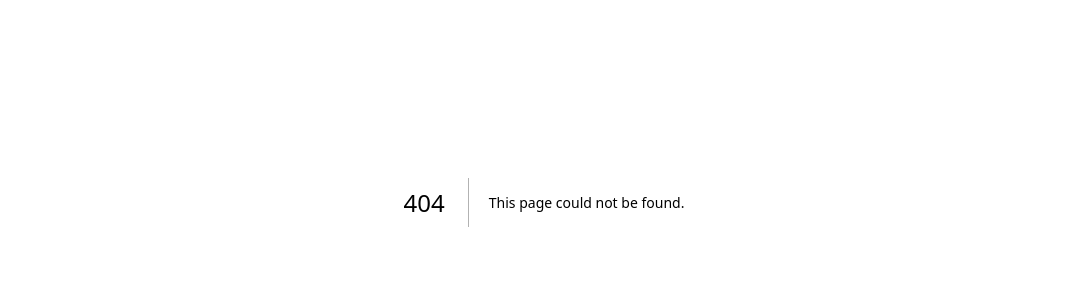
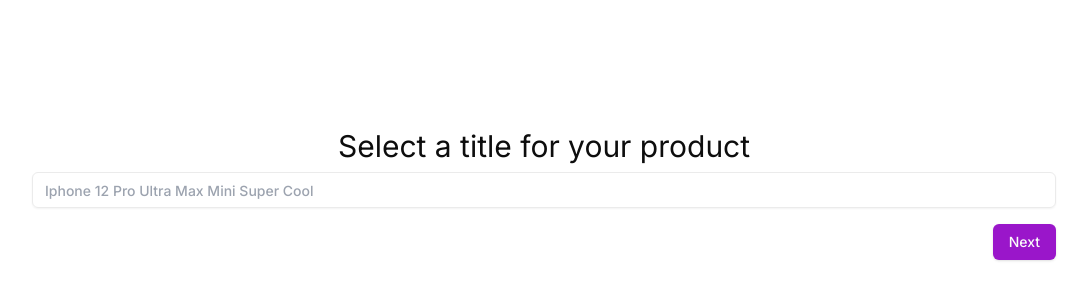
Before and after one commit to nur-zaman/teebay, a Next.js app: page /create-product in a window 1280 px wide. Before the commit this address had no page. Shown: the part 198-498 px from the top of the page, without its empty margins (96-1183 px from the left). Built offline with nearby package versions, Linux system fonts and the light colour scheme.

Commit message:
feat: product creation form setup

```diff
--- /dev/null
+++ b/app/(dashboard)/create-product/layout.tsx
@@ -0,0 +1,15 @@
+import { Button } from '@/components/ui/button';
+import type { ReactNode } from 'react';
+
+type LayoutProps = {
+    children: ReactNode;
+};
+
+export default function Layout({ children }: LayoutProps) {
+
+    return (
+        <section className=' flex max-w-screen justify-center  items-center flex-col h-screen overflow-hidden'>
+            {children}
+        </section>
+    );
+}
--- /dev/null
+++ b/app/(dashboard)/create-product/page.tsx
@@ -0,0 +1,9 @@
+import ProductTitle from "@/components/productCreationForm/ProductTitle";
+import { Button } from "@/components/ui/button";
+import { Input } from "@/components/ui/input";
+
+export default function CreateProductPage() {
+  return (
+<><ProductTitle/></>
+  );
+}
--- a/components/ProductCard.tsx
+++ b/components/ProductCard.tsx
@@ -25,7 +25,7 @@
         <Link href="#" className="text-blue-500 hover:text-blue-700">More Details
         </Link>
       )}
-      <div className=" flex mt-2 text-xs text-gray-500 gap-x-14">
+      <div className=" flex justify-between w-full mt-2 text-xs text-gray-500 gap-x-14">
         <span>Date posted: {date}</span>
         <span className="">{views} views</span>
       </div>
--- /dev/null
+++ b/components/productCreationForm/Container.tsx
@@ -0,0 +1,52 @@
+
+import React from "react";
+import useStore from "@/store/useStore";
+import NavigationButtons from "./NavigationButtons";
+import { cn } from "@/lib/utils";
+
+type TContainer = {
+  children: React.ReactNode;
+  className?: string;
+  onNext: () => void;
+  onPreviousStep?: () => void;
+};
+
+export default function Container({
+  children,
+  className,
+  onNext,
+  onPreviousStep,
+}: TContainer) {
+  const { step, isSubmitted } = useStore((state) => state);
+  return (
+    <>
+      <section
+        className={cn(
+          "w-[80vw] flex flex-col gap-8",
+          className
+        )}
+      >
+        <div className="w-full relative">
+          {children}
+          {!isSubmitted && (
+            <NavigationButtons
+              className="hidden lg:inline-flex lg:bottom-0 lg:left-0 lg:right-0"
+              onHandleNextStep={onNext}
+              onHandlePreviousStep={onPreviousStep}
+            />
+          )}
+        </div>
+      </section>
+      {!isSubmitted && (
+        <NavigationButtons
+          className={cn(
+            "inline-flex lg:hidden bottom-0 left-0 right-0",
+            { "-bottom-32": step === 2 }
+          )}
+          onHandleNextStep={onNext}
+          onHandlePreviousStep={onPreviousStep}
+        />
+      )}
+    </>
+  );
+}
--- /dev/null
+++ b/components/productCreationForm/NavigationButtons.tsx
@@ -0,0 +1,52 @@
+"use client";
+
+import React from "react";
+import { Button } from "@/components/ui/button";
+import { cn } from "@/lib/utils";
+import useStore from "@/store/useStore";
+
+type TFooter = {
+  className?: string;
+  onHandleNextStep?: () => void;
+  onHandlePreviousStep?: () => void;
+};
+
+export default function NavigationButtons({
+  className,
+  onHandleNextStep,
+  onHandlePreviousStep,
+}: TFooter) {
+  const step = useStore((state) => state.step);
+  return (
+    <footer
+      className={cn(
+        " flex justify-between w-full py-4",
+        className
+      )}
+    >
+      {step === 1 && <div className="w-full" />}
+
+      {step > 1 && (
+        <Button
+
+          className=""
+          onClick={onHandlePreviousStep}
+        >
+          Back
+        </Button>
+      )}
+      <Button
+        className={cn(
+          "",
+          {
+            "":
+              step === 4,
+          }
+        )}
+        onClick={onHandleNextStep}
+      >
+        {step === 4 ? "Confirm" : "Next"}
+      </Button>
+    </footer>
+  );
+}
--- /dev/null
+++ b/components/productCreationForm/ProductTitle.tsx
@@ -0,0 +1,81 @@
+"use client";
+
+import React from "react";
+import * as z from "zod";
+
+import { useForm } from "react-hook-form";
+import { zodResolver } from "@hookform/resolvers/zod";
+import {
+  Form,
+  FormControl,
+  FormField,
+  FormItem,
+  FormLabel,
+  FormMessage,
+} from "@/components/ui/form";
+import { Input } from "../ui/input";
+import { cn } from "@/lib/utils";
+import useStore from "@/store/useStore";
+import Container from "./Container";
+
+const formSchema = z.object({
+  title: z.string().min(5, { message: "Title is required" }).max(100),
+
+});
+
+type ValidationSchema = z.infer<typeof formSchema>;
+
+export default function ProductTitle() {
+  const { product, setProduct, increaseStep } = useStore(
+    (state) => state
+  );
+  const form = useForm<ValidationSchema>({
+    resolver: zodResolver(formSchema),
+    defaultValues: {title: product.title}
+  });
+  const {
+    control,
+    formState: { errors },
+  } = form;
+
+  const onSubmitHandler = (values: ValidationSchema) => {
+    setProduct({ ...product, ...values });
+    increaseStep(1);
+  };
+
+  return (
+    <Container onNext={form.handleSubmit(onSubmitHandler)}>
+ <h1 className=" text-3xl text-center">Select a title for your product</h1>
+      <Form {...form}>
+        <form
+          className="flex flex-col gap-6"
+          onSubmit={() => form.handleSubmit(onSubmitHandler)}
+        >
+          <FormField
+            control={control}
+            name="title"
+            render={({ field }) => (
+              <FormItem>
+                <FormLabel className="text-c-primary-marine-blue flex items-center justify-between">
+                  <FormMessage>{errors.title?.message}</FormMessage>
+                </FormLabel>
+                <FormControl>
+                  <Input
+                    className={cn(
+                      "placeholder:font-medium placeholder:text-c-neutral-cool-gray border-c-neutral-light-gray text-c-primary-marine-blue",
+                      {
+                        "border-c-primary-strawberry-red": errors.title?.message,
+                      }
+                    )}
+                    placeholder="Iphone 12 Pro Ultra Max Mini Super Cool"
+                    {...field}
+                  />
+                </FormControl>
+              </FormItem>
+            )}
+          />
+        </form>
+      </Form>
+    </Container>
+  );
+}
--- /dev/null
+++ b/components/ui/form.tsx
@@ -0,0 +1,176 @@
+import * as React from "react"
+import * as LabelPrimitive from "@radix-ui/react-label"
+import { Slot } from "@radix-ui/react-slot"
+import {
+  Controller,
+  ControllerProps,
+  FieldPath,
+  FieldValues,
+  FormProvider,
+  useFormContext,
+} from "react-hook-form"
+
+import { cn } from "@/lib/utils"
+import { Label } from "@/components/ui/label"
+
+const Form = FormProvider
+
+type FormFieldContextValue<
+  TFieldValues extends FieldValues = FieldValues,
+  TName extends FieldPath<TFieldValues> = FieldPath<TFieldValues>
+> = {
+  name: TName
+}
+
+const FormFieldContext = React.createContext<FormFieldContextValue>(
+  {} as FormFieldContextValue
+)
+
+const FormField = <
+  TFieldValues extends FieldValues = FieldValues,
+  TName extends FieldPath<TFieldValues> = FieldPath<TFieldValues>
+>({
+  ...props
+}: ControllerProps<TFieldValues, TName>) => {
+  return (
+    <FormFieldContext.Provider value={{ name: props.name }}>
+      <Controller {...props} />
+    </FormFieldContext.Provider>
+  )
+}
+
+const useFormField = () => {
+  const fieldContext = React.useContext(FormFieldContext)
+  const itemContext = React.useContext(FormItemContext)
+  const { getFieldState, formState } = useFormContext()
+
+  const fieldState = getFieldState(fieldContext.name, formState)
+
+  if (!fieldContext) {
+    throw new Error("useFormField should be used within <FormField>")
+  }
+
+  const { id } = itemContext
+
+  return {
+    id,
+    name: fieldContext.name,
+    formItemId: `${id}-form-item`,
+    formDescriptionId: `${id}-form-item-description`,
+    formMessageId: `${id}-form-item-message`,
+    ...fieldState,
+  }
+}
+
+type FormItemContextValue = {
+  id: string
+}
+
+const FormItemContext = React.createContext<FormItemContextValue>(
+  {} as FormItemContextValue
+)
+
+const FormItem = React.forwardRef<
+  HTMLDivElement,
+  React.HTMLAttributes<HTMLDivElement>
+>(({ className, ...props }, ref) => {
+  const id = React.useId()
+
+  return (
+    <FormItemContext.Provider value={{ id }}>
+      <div ref={ref} className={cn("space-y-2", className)} {...props} />
+    </FormItemContext.Provider>
+  )
+})
+FormItem.displayName = "FormItem"
+
+const FormLabel = React.forwardRef<
+  React.ElementRef<typeof LabelPrimitive.Root>,
+  React.ComponentPropsWithoutRef<typeof LabelPrimitive.Root>
+>(({ className, ...props }, ref) => {
+  const { error, formItemId } = useFormField()
+
+  return (
+    <Label
+      ref={ref}
+      className={cn(error && "text-destructive", className)}
+      htmlFor={formItemId}
+      {...props}
+    />
+  )
+})
+FormLabel.displayName = "FormLabel"
+
+const FormControl = React.forwardRef<
+  React.ElementRef<typeof Slot>,
+  React.ComponentPropsWithoutRef<typeof Slot>
+>(({ ...props }, ref) => {
+  const { error, formItemId, formDescriptionId, formMessageId } = useFormField()
+
+  return (
+    <Slot
+      ref={ref}
+      id={formItemId}
+      aria-describedby={
+        !error
+          ? `${formDescriptionId}`
+          : `${formDescriptionId} ${formMessageId}`
+      }
+      aria-invalid={!!error}
+      {...props}
+    />
+  )
+})
+FormControl.displayName = "FormControl"
+
+const FormDescription = React.forwardRef<
+  HTMLParagraphElement,
+  React.HTMLAttributes<HTMLParagraphElement>
+>(({ className, ...props }, ref) => {
+  const { formDescriptionId } = useFormField()
+
+  return (
+    <p
+      ref={ref}
+      id={formDescriptionId}
+      className={cn("text-[0.8rem] text-muted-foreground", className)}
+      {...props}
+    />
+  )
+})
+FormDescription.displayName = "FormDescription"
+
+const FormMessage = React.forwardRef<
+  HTMLParagraphElement,
+  React.HTMLAttributes<HTMLParagraphElement>
+>(({ className, children, ...props }, ref) => {
+  const { error, formMessageId } = useFormField()
+  const body = error ? String(error?.message) : children
+
+  if (!body) {
+    return null
+  }
+
+  return (
+    <p
+      ref={ref}
+      id={formMessageId}
+      className={cn("text-[0.8rem] font-medium text-destructive", className)}
+      {...props}
+    >
+      {body}
+    </p>
+  )
+})
+FormMessage.displayName = "FormMessage"
+
+export {
+  useFormField,
+  Form,
+  FormItem,
+  FormLabel,
+  FormControl,
+  FormDescription,
+  FormMessage,
+  FormField,
+}
```
